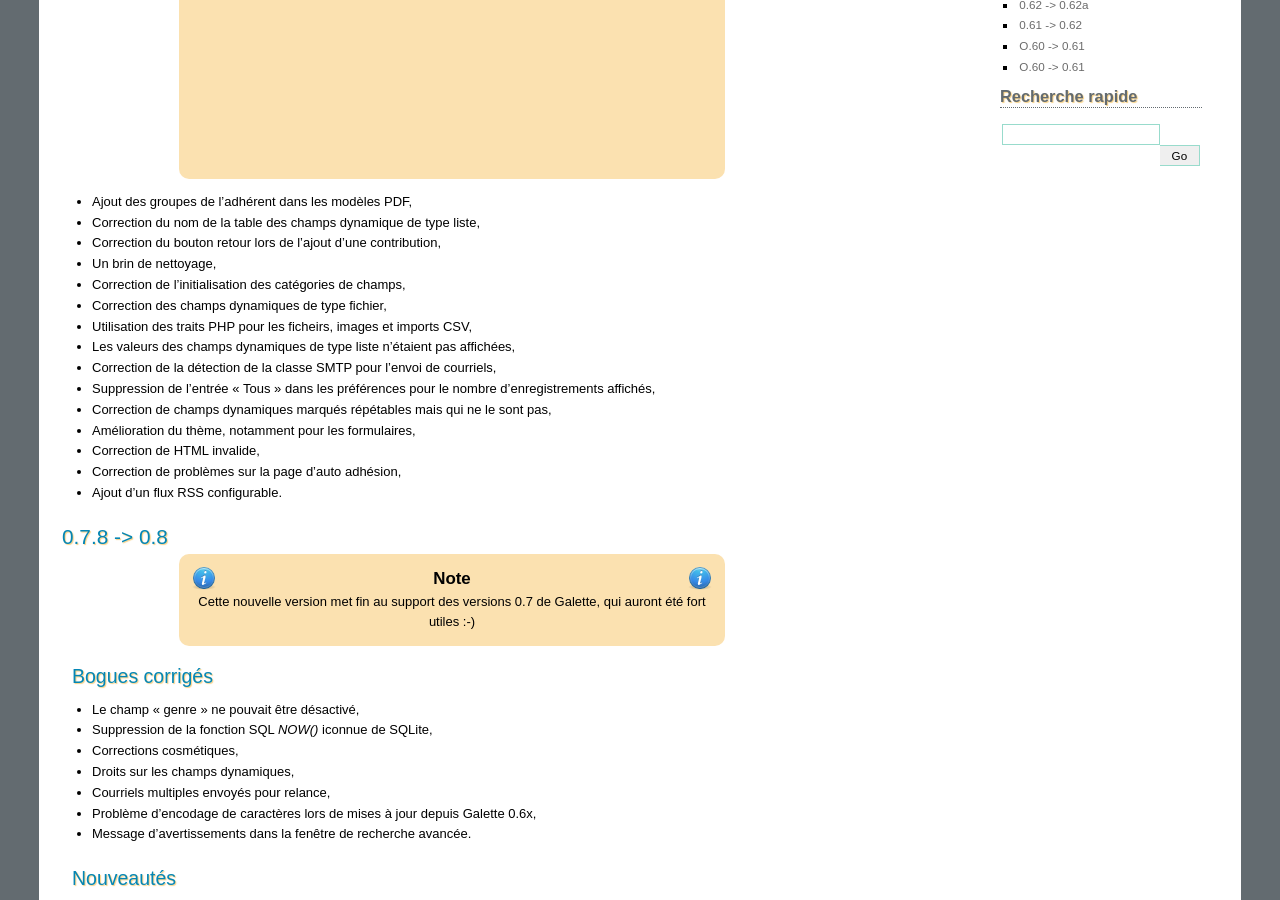
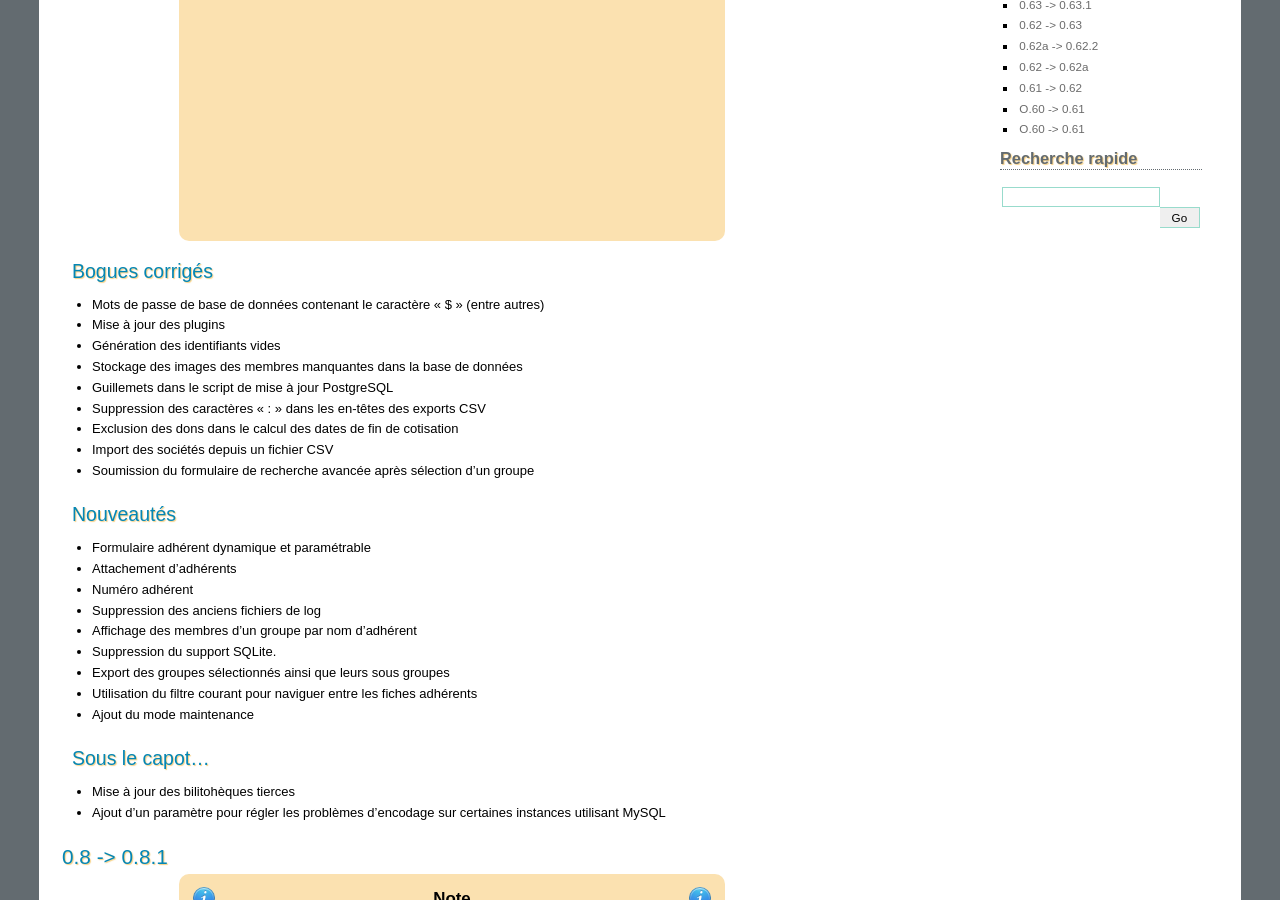
Before and after one commit to galette/galettedoc, a Sphinx documentation site: the page built from source/changelog.rst, in a window 1280 px wide and 900 px high, scrolled down 1452 px. Built offline with Sphinx 7.4.7, drawn with Linux system fonts in a browser that asks for light colours; some of the changed text lies outside the part shown.

Commit message:
Mise à jour du changelog

```diff
--- a/source/changelog.rst
+++ b/source/changelog.rst
@@ -10,7 +10,47 @@
 0.8.1 -> 0.8.2
 **************
 
+.. note::
+
+   Merci à Hélène de l'association Le Pic qui a subventionné cette version !
+
+.. _bogues_082:
+
+Bogues corrigés
+===============
+
+* Mots de passe de base de données contenant le caractère « $ » (entre autres)
+* Mise à jour des plugins
+* Génération des identifiants vides
+* Stockage des images des membres manquantes dans la base de données
+* Guillemets dans le script de mise à jour PostgreSQL
+* Suppression des caractères « : » dans les en-têtes des exports CSV
+* Exclusion des dons dans le calcul des dates de fin de cotisation
+* Import des sociétés depuis un fichier CSV
+* Soumission du formulaire de recherche avancée après sélection d'un groupe
+
+.. _ajouts_082:
+
+Nouveautés
+==========
+
+* Formulaire adhérent dynamique et paramétrable
+* Attachement d'adhérents
+* Numéro adhérent
+* Suppression des anciens fichiers de log
+* Affichage des membres d'un groupe par nom d'adhérent
 * Suppression du support SQLite.
+* Export des groupes sélectionnés ainsi que leurs sous groupes
+* Utilisation du filtre courant pour naviguer entre les fiches adhérents
+* Ajout du mode maintenance
+
+.. _souscapot_082:
+
+Sous le capot...
+================
+
+* Mise à jour des bilitohèques tierces
+* Ajout d'un paramètre pour régler les problèmes d'encodage sur certaines instances utilisant MySQL
 
 ************
 0.8 -> 0.8.1
```
